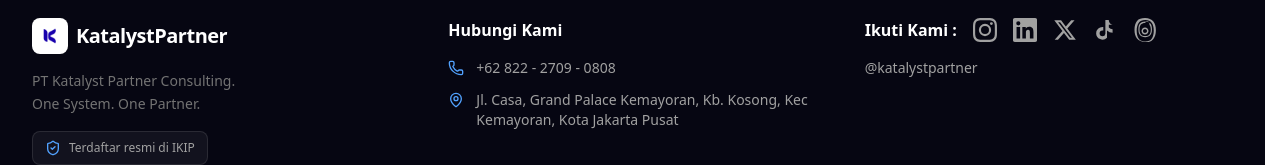
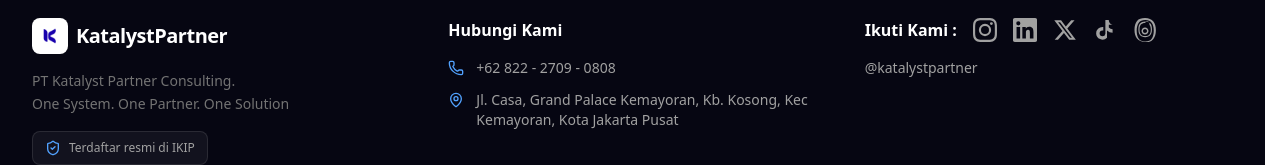
Before and after one commit to Agashi24/katalyst-web, a Next.js app: page / in a window 1280 px wide. Shown: the part 11433-11598 px from the top of the page. Built offline with nearby package versions, Linux system fonts and the light colour scheme.

Commit message:
Update teks atau gambar

```diff
--- a/components/Footer.jsx
+++ b/components/Footer.jsx
@@ -23,7 +23,7 @@ export default function Footer() {
             <p className="text-neutral-500 text-sm leading-relaxed mb-4">
               PT Katalyst Partner Consulting.
               <br />
-              One System. One Partner.
+              One System. One Partner. One Solution
             </p>
             {/* Badge IKC */}
             <div className="inline-flex items-center gap-2 bg-white/5 border border-white/10 px-3 py-2 rounded-lg">
```
